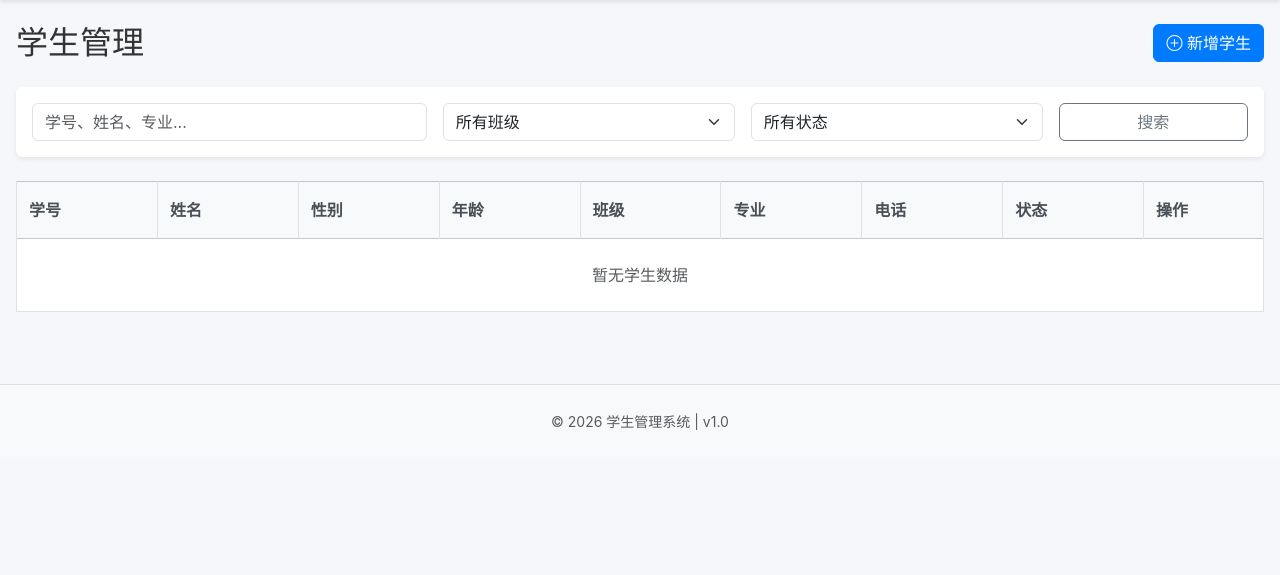
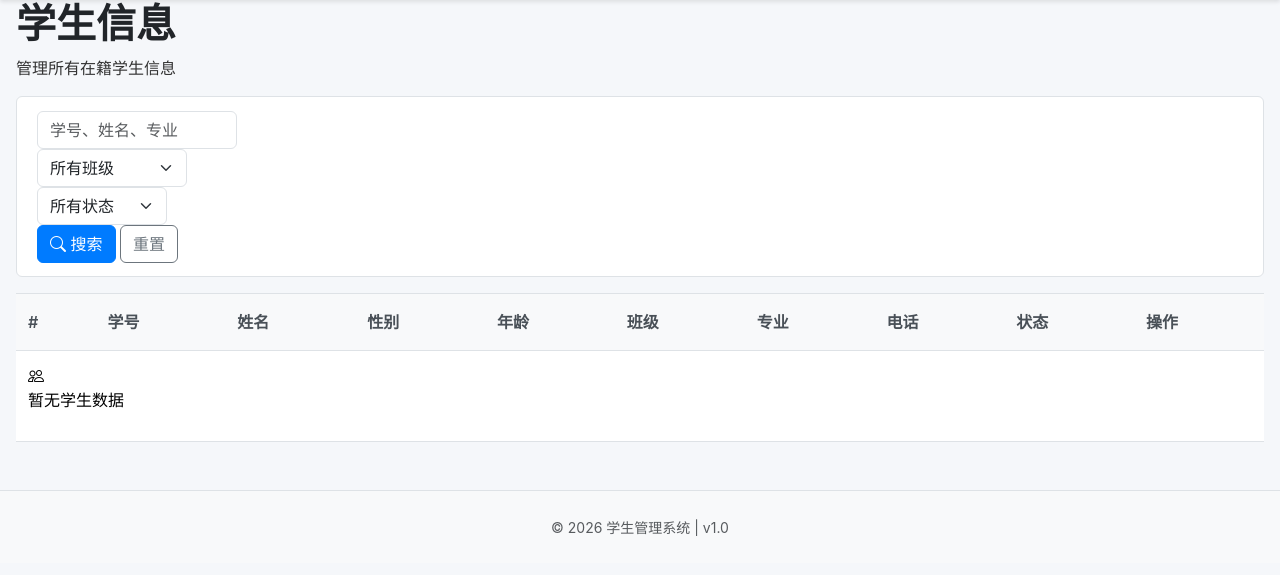
Before and after one commit to weichuyi/jystudent, a Flask app: page /students in a window 1280 px wide. Shown: the part 57-632 px from the top of the page. Run offline with Flask 3, Linux system fonts and the light colour scheme; a user stored in the database is signed in; data that the repository does not hold is empty.

Commit message:
重新设计学生列表与表单界面
添加统一的 page_title 模块，优化学生列表与表单模板以提升用户体验。重新设计标题区域（页面头部、标题、返回按钮），改造搜索/筛选栏与表格布局，添加基于角色的操作（新增/批量导入、编辑/删除权限显示），并实现包含模板下载与文件上传功能的批量导入弹窗。移除表单中重复的 H1 标签，整理卡片与表格的代码结构。

```diff
--- a/templates/students/list.html
+++ b/templates/students/list.html
@@ -1,50 +1,54 @@
 {% extends "base.html" %}
-
 {% block title %}学生管理{% endblock %}
+{% block page_title %}学生管理{% endblock %}
 
 {% block content %}
-<div class="py-4">
-    <div class="d-flex justify-content-between align-items-center mb-4">
-        <h1 class="h2 m-0">学生管理</h1>
-        <a class="btn btn-primary" href="{{ url_for('add_student') }}">
+<div class="page-header">
+  <div>
+    <h1 class="page-title">学生信息</h1>
+    <p class="page-subtitle">管理所有在籍学生信息</p>
+  </div>
+  {% if session.role in ['admin', 'teacher'] %}
+  <div class="d-flex gap-2">
+    <button class="btn btn-outline-success" data-bs-toggle="modal" data-bs-target="#importModal">
+      <i class="bi bi-upload"></i> 批量导入
+    </button>
+    <a href="{{ url_for('add_student') }}" class="btn btn-primary">
       <i class="bi bi-plus-circle"></i> 新增学生
     </a>
   </div>
+  {% endif %}
+</div>
 
-    <div class="card shadow-sm border-0 mb-4">
-        <div class="card-body">
-            <form method="get" class="row g-3">
-                <div class="col-md-4">
-                    <input class="form-control" type="text" name="q" value="{{ query }}" placeholder="学号、姓名、专业...">
-                </div>
-                <div class="col-md-3">
-                    <select class="form-select" name="class_id">
+<div class="card mb-3">
+  <div class="card-body" style="padding:.85rem 1.25rem">
+    <form method="get" class="search-bar">
+      <input class="form-control" type="text" name="q" value="{{ query }}" placeholder="学号、姓名、专业" style="width:200px;flex-shrink:0">
+      <select class="form-select" name="class_id" style="width:150px;flex-shrink:0">
         <option value="">所有班级</option>
         {% for cls in classes %}
         <option value="{{ cls.id }}" {% if cls.id == class_id %}selected{% endif %}>{{ cls.class_name }}</option>
         {% endfor %}
       </select>
-                </div>
-                <div class="col-md-3">
-                    <select class="form-select" name="status">
+      <select class="form-select" name="status" style="width:130px;flex-shrink:0">
         <option value="">所有状态</option>
         <option value="enrolled" {% if status == 'enrolled' %}selected{% endif %}>在读</option>
-                        <option value="leave" {% if status == 'leave' %}selected{% endif %}>休学</option>
-                        <option value="return" {% if status == 'return' %}selected{% endif %}>复学</option>
-                        <option value="dropout" {% if status == 'dropout' %}selected{% endif %}>退学</option>
+        <option value="leave"    {% if status == 'leave'    %}selected{% endif %}>休学</option>
+        <option value="return"   {% if status == 'return'   %}selected{% endif %}>复学</option>
+        <option value="dropout"  {% if status == 'dropout'  %}selected{% endif %}>退学</option>
       </select>
-                </div>
-                <div class="col-md-2 d-grid gap-2">
-                    <button class="btn btn-outline-secondary" type="submit">搜索</button>
-                </div>
+      <button class="btn btn-primary" type="submit"><i class="bi bi-search"></i> 搜索</button>
+      <a href="{{ url_for('list_students') }}" class="btn btn-outline-secondary">重置</a>
     </form>
   </div>
 </div>
 
+<div class="table-card">
   <div class="table-responsive">
-        <table class="table table-bordered table-hover align-middle bg-white">
-            <thead class="table-light">
+    <table class="table">
+      <thead>
         <tr>
+          <th>#</th>
           <th>学号</th>
           <th>姓名</th>
           <th>性别</th>
@@ -53,52 +57,96 @@
           <th>专业</th>
           <th>电话</th>
           <th>状态</th>
-                    <th width="120">操作</th>
+          <th>操作</th>
         </tr>
       </thead>
       <tbody>
         {% if students %}
         {% for student in students %}
         <tr>
-                    <td><strong>{{ student.student_no }}</strong></td>
-                    <td>{{ student.name }}</td>
-                    <td>{{ student.gender or '-' }}</td>
-                    <td>{{ student.age or '-' }}</td>
-                    <td>{{ student.class_obj.class_name if student.class_obj else '-' }}</td>
-                    <td>{{ student.major or '-' }}</td>
-                    <td>{{ student.phone or '-' }}</td>
+          <td style="color:#94a3b8;font-size:.78rem">{{ loop.index }}</td>
+          <td><code style="background:#f1f5f9;padding:.15em .45em;border-radius:.3rem;font-size:.8rem">{{ student.student_no }}</code></td>
+          <td class="fw-semibold">{{ student.name }}</td>
+          <td>{{ student.gender or '' }}</td>
+          <td>{{ student.age or '' }}</td>
+          <td>{{ student.class_obj.class_name if student.class_obj else '' }}</td>
+          <td>{{ student.major or '' }}</td>
+          <td>{{ student.phone or '' }}</td>
           <td>
             {% if student.status == 'enrolled' %}
-                        <span class="badge bg-success">在读</span>
+            <span class="badge badge-success"><i class="bi bi-circle-fill" style="font-size:.45em"></i> 在读</span>
             {% elif student.status == 'leave' %}
-                        <span class="badge bg-warning">休学</span>
+            <span class="badge badge-warning">休学</span>
             {% elif student.status == 'dropout' %}
-                        <span class="badge bg-danger">退学</span>
+            <span class="badge badge-danger">退学</span>
             {% else %}
-                        <span class="badge bg-secondary">{{ student.status }}</span>
+            <span class="badge badge-secondary">{{ student.status }}</span>
             {% endif %}
           </td>
           <td>
-                        <div class="btn-group btn-group-sm" role="group">
-                            <a class="btn btn-outline-primary" href="{{ url_for('edit_student', student_id=student.id) }}" title="编辑">
+            <div class="d-flex gap-1">
+              {% if session.role in ['admin', 'teacher'] %}
+              <a href="{{ url_for('edit_student', student_id=student.id) }}" class="btn btn-sm btn-outline-primary" title="编辑">
                 <i class="bi bi-pencil"></i>
               </a>
-                            <form method="post" action="{{ url_for('delete_student', student_id=student.id) }}" style="display:inline;" onsubmit="return confirm('确认删除？');">
-                                <button class="btn btn-outline-danger btn-sm" type="submit" title="删除">
+              <form method="post" action="{{ url_for('delete_student', student_id=student.id) }}" style="display:inline" onsubmit="return confirm('确认删除该学生？')">
+                <button class="btn btn-sm btn-outline-danger" type="submit" title="删除">
                   <i class="bi bi-trash"></i>
                 </button>
               </form>
+              {% endif %}
             </div>
           </td>
         </tr>
         {% endfor %}
         {% else %}
         <tr>
-                    <td colspan="9" class="text-center py-4 text-muted">暂无学生数据</td>
+          <td colspan="10">
+            <div class="no-data">
+              <i class="bi bi-people"></i>
+              <p>暂无学生数据</p>
+            </div>
+          </td>
         </tr>
         {% endif %}
       </tbody>
     </table>
   </div>
 </div>
+
+<!-- 批量导入弹窗 -->
+{% if session.role in ['admin', 'teacher'] %}
+<div class="modal fade" id="importModal" tabindex="-1">
+  <div class="modal-dialog modal-dialog-centered">
+    <div class="modal-content">
+      <div class="modal-header">
+        <h5 class="modal-title"><i class="bi bi-upload me-2"></i>批量导入学生</h5>
+        <button type="button" class="btn-close" data-bs-dismiss="modal"></button>
+      </div>
+      <form method="post" action="{{ url_for('import_students') }}" enctype="multipart/form-data">
+        <div class="modal-body">
+          <div class="alert alert-info" style="font-size:.84rem">
+            <i class="bi bi-info-circle me-1"></i>
+            请先下载模板，按格式填写后上传。<br>
+            账号不填默认用<strong>学号</strong>，密码不填默认 <code>123456</code>。
+          </div>
+          <div class="mb-3">
+            <a href="{{ url_for('student_import_template') }}" class="btn btn-sm btn-outline-primary">
+              <i class="bi bi-file-earmark-excel"></i> 下载导入模板
+            </a>
+          </div>
+          <div class="mb-3">
+            <label class="form-label fw-semibold">选择文件（.xlsx）</label>
+            <input type="file" name="file" class="form-control" accept=".xlsx" required>
+          </div>
+        </div>
+        <div class="modal-footer">
+          <button type="button" class="btn btn-secondary" data-bs-dismiss="modal">取消</button>
+          <button type="submit" class="btn btn-success"><i class="bi bi-upload"></i> 开始导入</button>
+        </div>
+      </form>
+    </div>
+  </div>
+</div>
+{% endif %}
 {% endblock %}
```
Also changed, not shown: templates/students/form.html (+6 -5 lines). Lines whose indentation alone changed are shown as unchanged.
